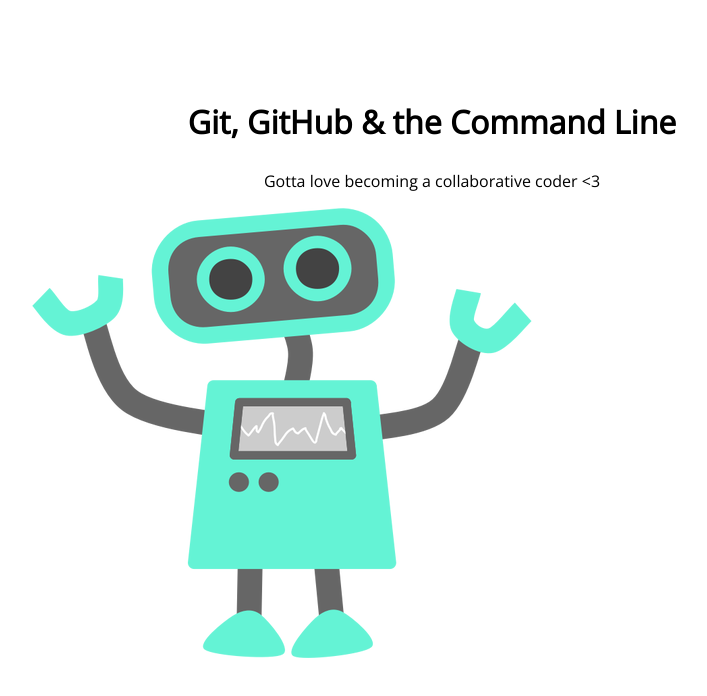
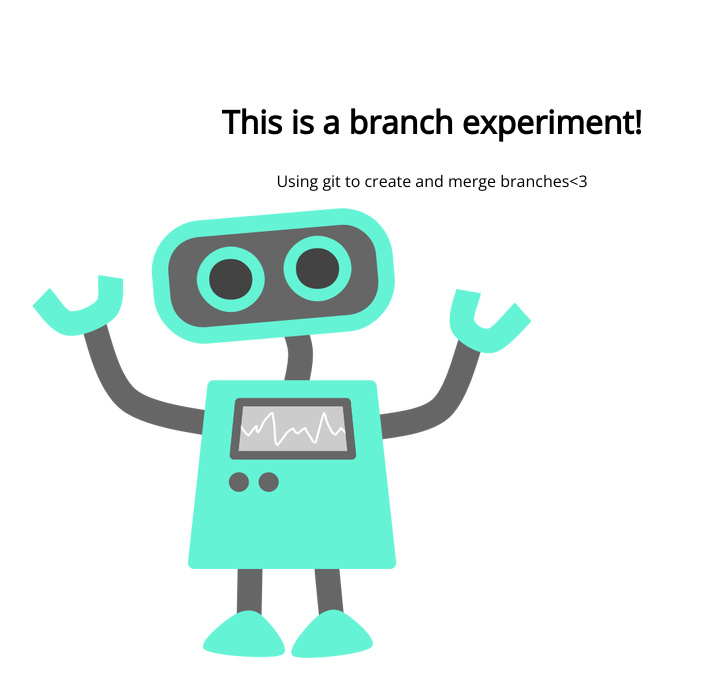
Before and after one commit to CristaXF/105-project, a plain HTML site: page index.html in a window 1280 px wide. Shown: the whole page, without its empty margins (208-915 px from the left). Drawn offline with nearby package versions, Linux system fonts and the light colour scheme.

Commit message:
index edits

```diff
--- a/index.html
+++ b/index.html
@@ -8,8 +8,8 @@
 </head>
 <body>
 	<section>
-		<h1>Git, GitHub & the Command Line</h1>
-		<p>Gotta love becoming a collaborative coder <3</p>
+		<h1>This is a branch experiment!</h1>
+		<p>Using git to create and merge branches<3</p>
 		<img src="img/happy-blue-robot.png">
 	</section>
 </body>
```
